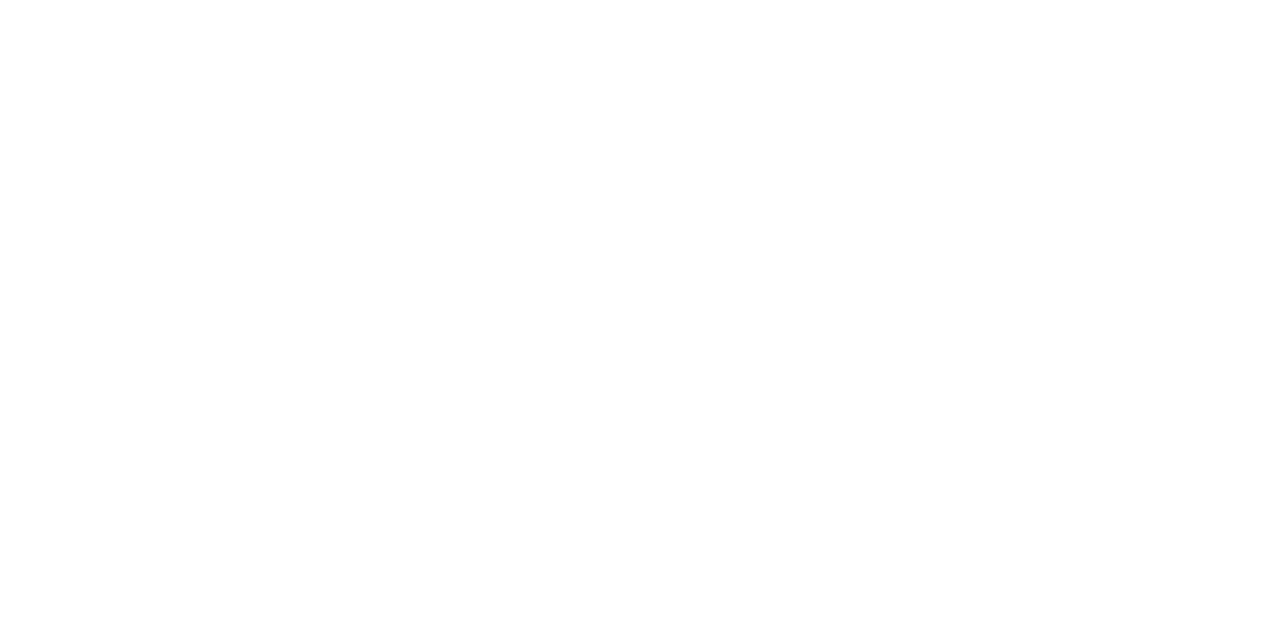
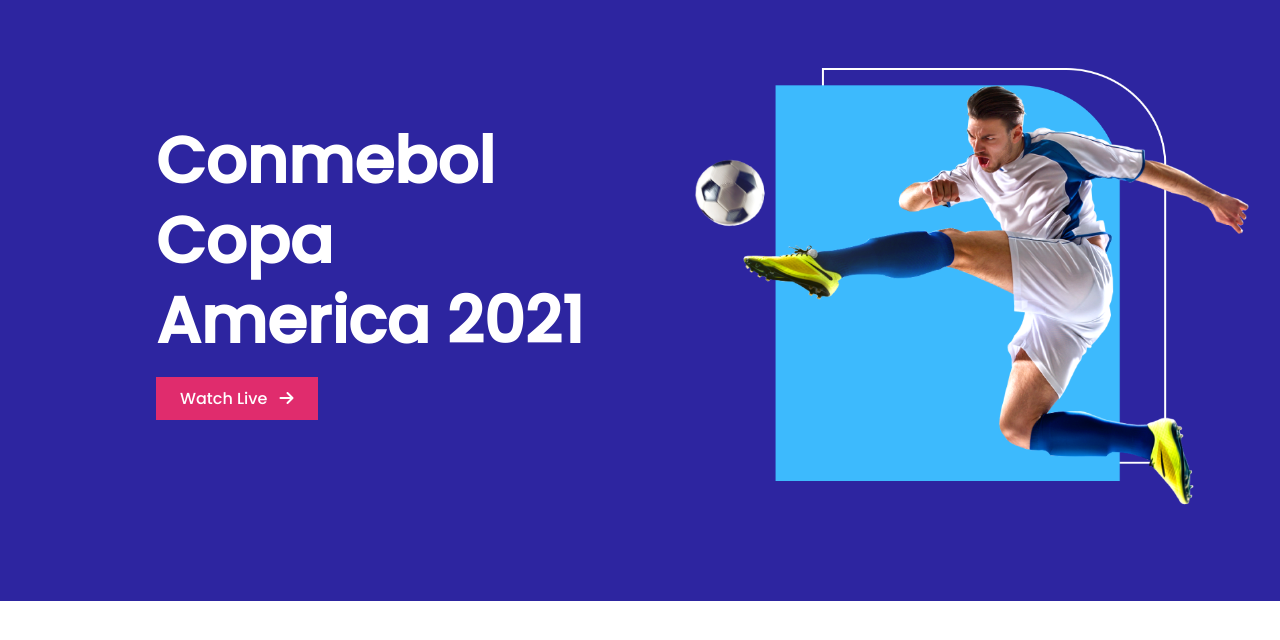
Before and after one commit to tahmina42/responsive-football-site, a plain HTML site: page index.html in a window 1280 px wide. Drawn offline with Linux system fonts and the light colour scheme.

Commit message:
hero section

```diff
--- a/css/style.css
+++ b/css/style.css
@@ -0,0 +1,55 @@
+/*-------------------
+font family---------*/
+@import url('https://fonts.googleapis.com/css2?family=Poppins:wght@500&display=swap');
+
+/*----------------------
+common styles----------*/
+body{
+    margin: 0;
+    padding: 0;
+    font-family: 'Poppins', sans-serif;
+}
+a{
+    text-decoration: none;
+}
+
+/*----------------------
+hero section styles----------*/
+.hero-section {
+    background-color: #2D25A0;
+    padding: 68px 0px 86px;
+}
+.hero-content {
+    display: grid;
+    grid-template-columns: repeat(2,1fr);
+    grid-column-gap: 102px;
+}
+
+.hero-left-side {
+    /* margin-top: 207px; */
+    margin-left: 156px;
+
+}
+
+.hero-section-title{
+    color: #fff;
+    font-weight :700;
+    font-size:64px;
+    Line-height :80px;
+    margin-bottom: 25px;
+
+}
+a.hero-btn {
+    background-color: #E02C6D;
+    padding: 10px 24px;
+    color: #fff;
+    font-weight: normal;
+}
+
+i.fas.fa-arrow-right.btn-arrow {
+    padding-left: 8px;
+}
+img.hero-img {
+    width: 560px;
+    height: 440px;
+}
--- a/index.html
+++ b/index.html
@@ -6,10 +6,32 @@
     <meta http-equiv="X-UA-Compatible" content="IE=edge">
     <meta name="viewport" content="width=device-width, initial-scale=1.0">
     <title>Football</title>
+    <script src="https://kit.fontawesome.com/b9eba00ae8.js" crossorigin="anonymous"></script>
     <link rel="stylesheet" href="css/style.css">
 </head>
 
 <body>
+    <!-----------Header start------------>
+    <header>
+
+    </header>
+    <!-------------Header end------------>
+    <main>
+        <!--------Hero section start--------->
+        <section class="hero-section">
+            <div class="hero-content">
+                <div class="hero-left-side">
+                    <h1 class="hero-section-title">Conmebol Copa America 2021
+                    </h1>
+                    <a href="#" class="hero-btn">Watch Live <i class="fas fa-arrow-right btn-arrow"></i></a>
+                </div>
+                <div class="hero-right-side">
+                    <img src="images/banner.png" alt="hero-img" class="hero-img">
+                </div>
+            </div>
+        </section>
+        <!-----------Hero section end--------->
+    </main>
 
 </body>
 
```
